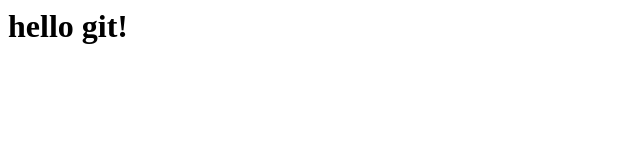
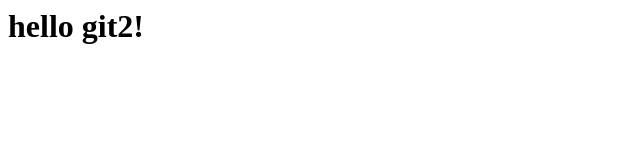
Before and after one commit to oca-sako/conflict_test, a plain HTML site: page index.html in a window 1280 px wide. Shown: the full height of the page, 0-640 px from the left. Drawn offline with Linux system fonts and the light colour scheme.

Commit message:
index.htmlの変更

```diff
--- a/index.html
+++ b/index.html
@@ -1,8 +1,8 @@
 <html>
     <head>
-        <title>hello git</title>
+        <title>hello git2</title>
     </head>
 <body>
-<h1>hello git!</h1>
+<h1>hello git2!</h1>
 </body>
 </html>
```
